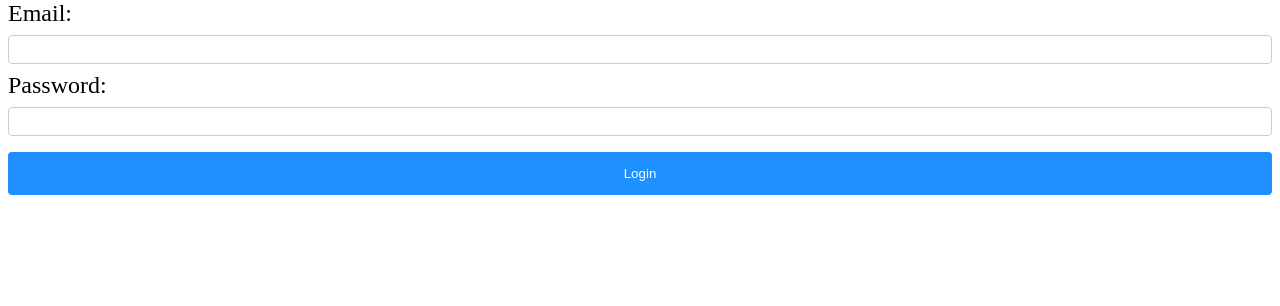
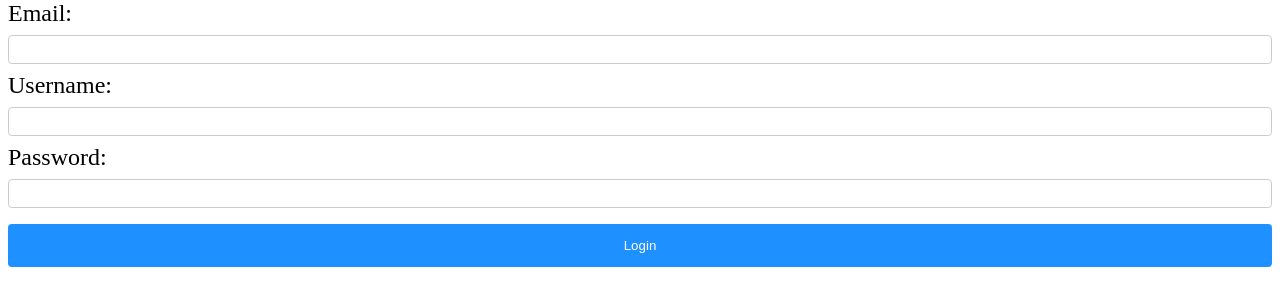
Before and after one commit to NickWallace2001/IT202, a PHP site: page /login.php in a window 1280 px wide. Shown: the part 67-373 px from the top of the page. Run offline with PHP 8.4, Linux system fonts and the light colour scheme.

Commit message:
username login teacher check

```diff
--- a/project/login.php
+++ b/project/login.php
@@ -1,7 +1,9 @@
 <?php require_once(__DIR__ . "/partials/nav.php"); ?>
     <form method="POST">
         <label for="email">Email:</label>
-        <input type="email" id="email" name="email" required/>
+        <input type="email" id="email" name="email"/>
+	<label for="username">Username:</label>
+	<input type="text" id="username" name="username"/>
         <label for="p1">Password:</label>
         <input type="password" id="p1" name="password" required/>
         <input type="submit" name="login" value="Login"/>
@@ -11,6 +13,7 @@
 if (isset($_POST["login"])) {
     $email = null;
     $password = null;
+    $username = null;
     if (isset($_POST["email"])) {
         $email = $_POST["email"];
     }
@@ -18,11 +21,21 @@ if (isset($_POST["login"])) {
         $password = $_POST["password"];
     }
     $isValid = true;
+/*
     if (!isset($email) || !isset($password)) {
         $isValid = false;
         flash("Email or password missing");
     }
-    if (!strpos($email, "@")) {
+*/
+    if (empty($username) && empty($email)){
+	$isValid = false;
+    }
+
+    if (empty($password)){
+	$isValid = false;
+    }
+
+    if (!empty($email) && !strpos($email, "@")) {
         $isValid = false;
         //echo "<br>Invalid email<br>";
         flash("Invalid email");
@@ -30,9 +43,15 @@ if (isset($_POST["login"])) {
     if ($isValid) {
         $db = getDB();
         if (isset($db)) {
-            $stmt = $db->prepare("SELECT id, email, username, password from Users WHERE email = :email LIMIT 1");
+	    if (!empty($email)){
+                $stmt = $db->prepare("SELECT id, email, username, password from Users WHERE email = :email");
+		$params = array(":email" => $email);
+	    }
+	    else{
+		$stmt = $db->prepare("SELECT id, email, username, password from Users WHERE username = :username");
+		$params = array(":username" => $username);
+	    }
 
-            $params = array(":email" => $email);
             $r = $stmt->execute($params);
             //echo "db returned: " . var_export($r, true);
             $e = $stmt->errorInfo();
```
